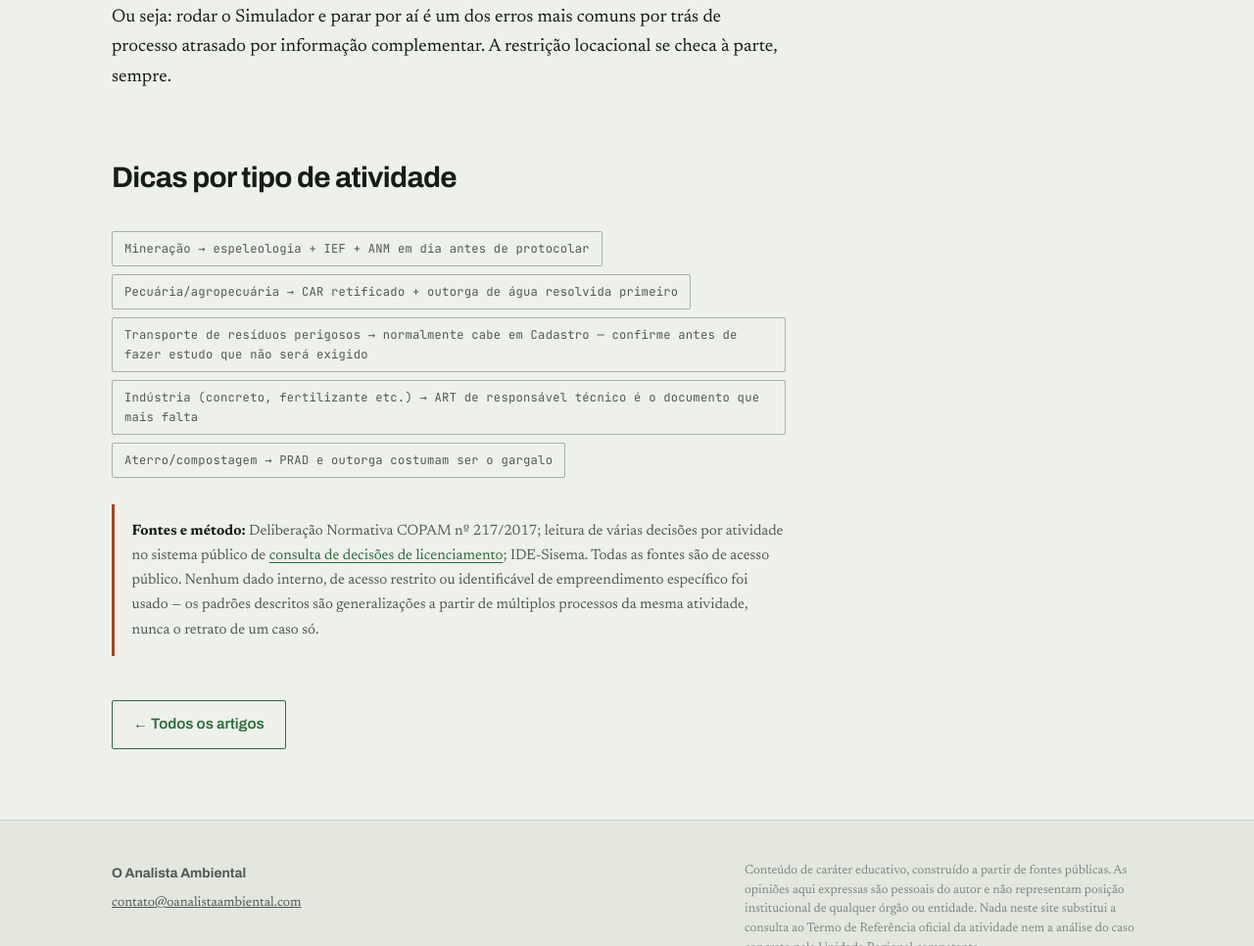
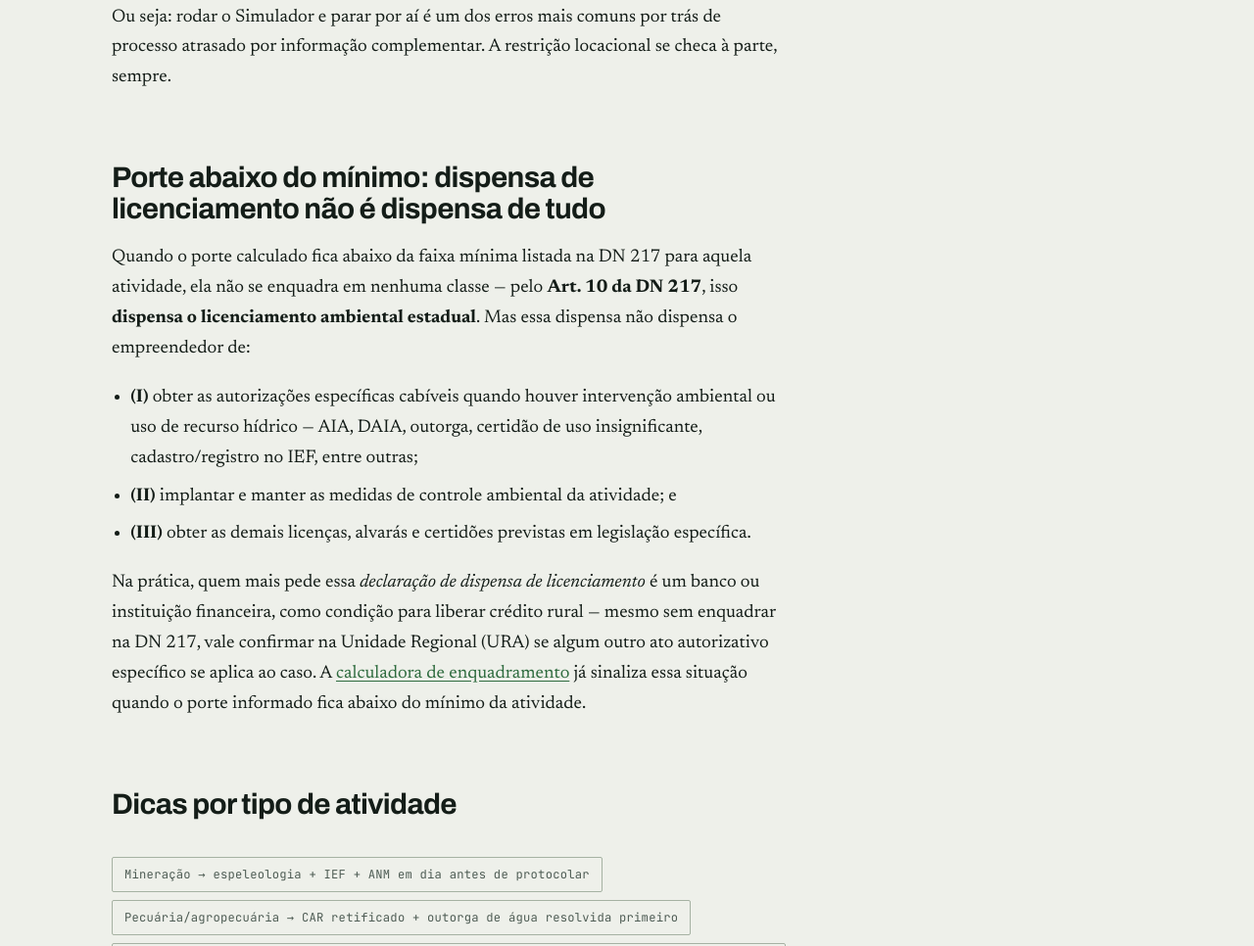
Before and after one commit to oanalistaambi/site, a plain HTML site: page artigos/checklist-documentos-licenciamento-mg.html in a window 1280 px wide. Shown: the part 7701-8667 px from the top of the page at 98% size. Drawn offline with Linux system fonts and the light colour scheme.

Commit message:
Melhora mensagem de porte abaixo do minimo (Art. 10 DN217)

```diff
--- a/artigos/checklist-documentos-licenciamento-mg.html
+++ b/artigos/checklist-documentos-licenciamento-mg.html
@@ -343,6 +343,34 @@
       atrasado por informação complementar. A restrição locacional se checa à parte, sempre.
     </p>
 
+    <h2>Porte abaixo do mínimo: dispensa de licenciamento não é dispensa de tudo</h2>
+    <p>
+      Quando o porte calculado fica abaixo da faixa mínima listada na DN 217 para aquela
+      atividade, ela não se enquadra em nenhuma classe — pelo <strong>Art. 10 da DN 217</strong>,
+      isso <strong>dispensa o licenciamento ambiental estadual</strong>. Mas essa dispensa não
+      dispensa o empreendedor de:
+    </p>
+    <ul>
+      <li>
+        <strong>(I)</strong> obter as autorizações específicas cabíveis quando houver intervenção
+        ambiental ou uso de recurso hídrico — AIA, DAIA, outorga, certidão de uso insignificante,
+        cadastro/registro no IEF, entre outras;
+      </li>
+      <li><strong>(II)</strong> implantar e manter as medidas de controle ambiental da atividade; e</li>
+      <li>
+        <strong>(III)</strong> obter as demais licenças, alvarás e certidões previstas em
+        legislação específica.
+      </li>
+    </ul>
+    <p>
+      Na prática, quem mais pede essa <em>declaração de dispensa de licenciamento</em> é um banco
+      ou instituição financeira, como condição para liberar crédito rural — mesmo sem enquadrar
+      na DN 217, vale confirmar na Unidade Regional (URA) se algum outro ato autorizativo
+      específico se aplica ao caso. A <a href="calculadora-enquadramento-mg.html">calculadora de
+      enquadramento</a> já sinaliza essa situação quando o porte informado fica abaixo do mínimo
+      da atividade.
+    </p>
+
     <h2>Dicas por tipo de atividade</h2>
     <div class="chips">
       <span>Mineração &rarr; espeleologia + IEF + ANM em dia antes de protocolar</span>
```
Also changed, not shown: artigos/calculadora-enquadramento-mg.html (+8 -1 lines).
